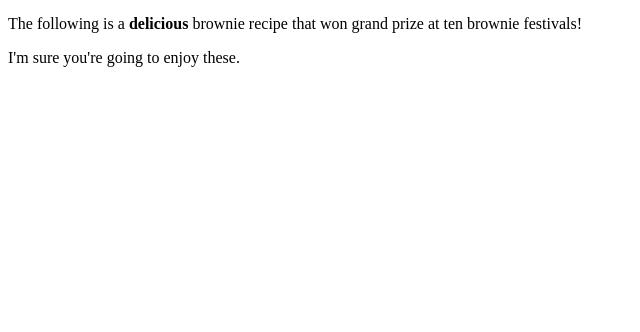
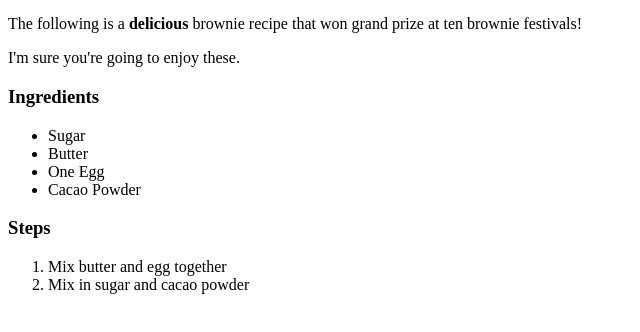
Before and after one commit to adl2323/odin-recipes, a plain HTML site: page recipes/brownies.html in a window 1280 px wide. Shown: the part 176-508 px from the top of the page, without its empty margins (0-640 px from the left). Drawn offline with Linux system fonts and the light colour scheme.

Commit message:
Completed recipes project. Updated to reflect project requirements.

```diff
--- a/recipes/brownies.html
+++ b/recipes/brownies.html
@@ -21,5 +21,23 @@
         <p>The following is a <strong>delicious</strong> brownie recipe that won grand prize at ten brownie festivals!</p>
         <p>I'm sure you're going to enjoy these.</p>
 
+<h3>Ingredients</h3>
+
+    <ul>
+        <li>Sugar</li>
+        <li>Butter</li>
+        <li>One Egg</li>
+        <li>Cacao Powder</li>
+    </ul>
+
+<p></p>
+
+<h3>Steps</h3>
+
+<ol>
+    <li>Mix butter and egg together</li>
+    <li>Mix in sugar and cacao powder</li>
+</ol>
+
 </body>
 </html>
```
